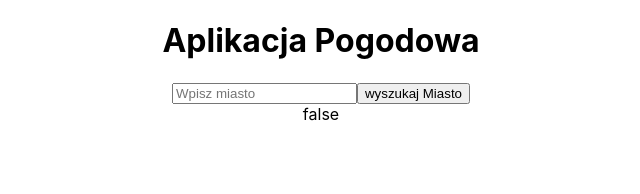
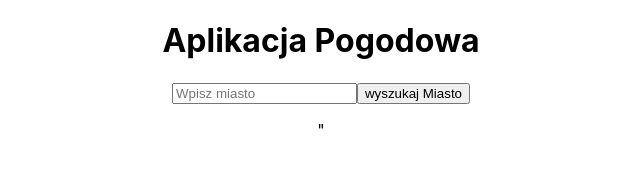
Before and after one commit to hednaw/weatherapp, a React (Create React App) app: page / in a window 1280 px wide. Shown: the top 194 px of the page, without its empty margins (319-959 px from the left). Built offline with nearby package versions, Linux system fonts and the light colour scheme.

Commit message:
Finished api calls

```diff
--- a/src/components/App.jsx
+++ b/src/components/App.jsx
@@ -5,7 +5,6 @@ import { Form } from "./Form/Form";
 class App extends Component {
   state = {
     value: "",
-    date: "",
     city: "",
     sunrise: "",
     sunset: "",
@@ -30,18 +29,19 @@ class App extends Component {
       })
       .then((response) => response.json())
       .then((data) => {
-        this.setState((prevState) => ({
+        console.log(data);
+        this.setState({
           err: false,
           city: this.state.value,
           sunrise: data.sys.sunrise,
-          sunset: data.sys.sunrise,
+          sunset: data.sys.sunset,
           temp: data.main.temp,
           pressure: data.main.pressure,
-          wind: data.wind,
-        }));
+          wind: data.wind.speed,
+        });
       })
       .catch((err) => {
-        this.setState({ err: true });
+        this.setState((prevState) => ({ err: true, city: prevState.value }));
       });
   };
 
@@ -60,7 +60,7 @@ class App extends Component {
           change={this.handleInputChange}
           submit={this.handleSubmit}
         ></Form>
-        <WeatherLog error={this.state.err}></WeatherLog>
+        <WeatherLog weather={this.state}></WeatherLog>
       </div>
     );
   }
--- a/src/components/WeatherLog/WeatherLog.jsx
+++ b/src/components/WeatherLog/WeatherLog.jsx
@@ -1,6 +1,27 @@
 import React from "react";
 const WeatherLog = (props) => {
-  return <div>{String(props.error)}</div>;
+  const { err, city, sunrise, sunset, temp, pressure, wind } = props.weather;
+  let content = "";
+
+  if (!err && city) {
+    const sunriseString = new Date(sunrise * 1000).toLocaleTimeString();
+    const sunsetString = new Date(sunset * 1000).toLocaleTimeString();
+    content = (
+      <>
+        <p>{city}</p>
+        <p>Temperatura: {temp}&#176;C</p>
+        <p>Wschód słońca: {sunriseString}</p>
+        <p>Zachód słońca: {sunsetString}</p>
+        <p>Ciśnienie: {pressure} hPa</p>
+        <p>Prędkość wiatru: {wind} m/s</p>
+      </>
+    );
+  }
+  return (
+    <div>
+      <p>{err ? `Nie mamy w bazie miasta "${city}` : content}"</p>
+    </div>
+  );
 };
 
 export { WeatherLog };
```
